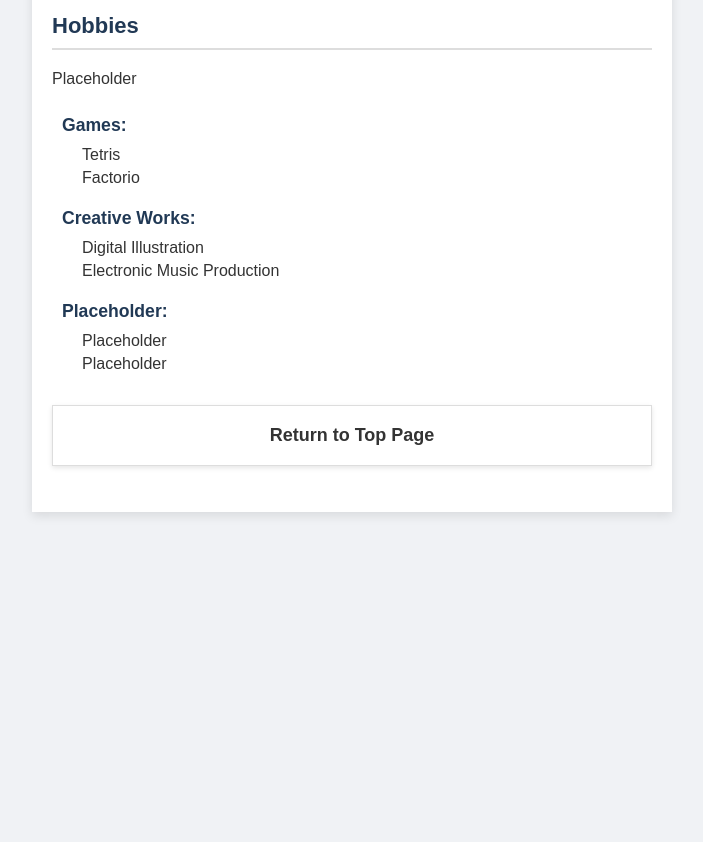
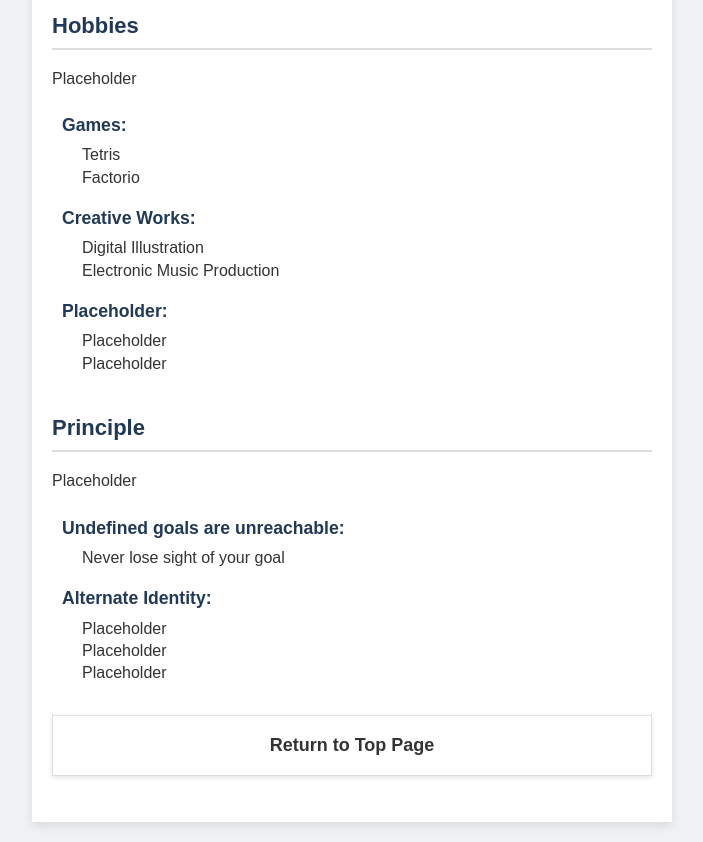
Before and after one commit to Cleveland6000/little-world, a plain HTML site: page about-me.html in a window 1280 px wide. Shown: the part 755-1597 px from the top of the page, without its empty margins (288-991 px from the left). Before the commit the page ends 1287 px from the top, so only its background shows below. Drawn offline with Linux system fonts and the light colour scheme.

Commit message:
Update about-me.html

```diff
--- a/about-me.html
+++ b/about-me.html
@@ -97,6 +97,33 @@
                     </ul>
                 </div>
             </div>
+            <div class="link-section">
+                <h2>Principle</h2>
+                <p>
+                    Placeholder
+                </p>
+
+                <div class="about-info">
+                    <ul>
+                        <li>
+                            <span class="info-label">Undefined goals are unreachable:</span>
+                            <span class="info-value">
+                                Never lose sight of your goal
+                            </span>
+                        </li>
+                        <li>
+                            <span class="info-label">Alternate Identity:</span>
+                            <span class="info-value">
+                                <ul>
+                                    <li>Placeholder</li>
+                                    <li>Placeholder</li>
+                                    <li>Placeholder</li>
+                                </ul>
+                            </span>
+                        </li>
+                    </ul>
+                </div>
+            </div>
             <p><a href="./index.html">Return to Top Page</a></p>
         </main>
     </div>
```
